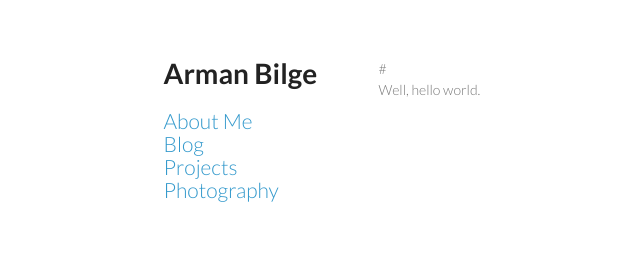
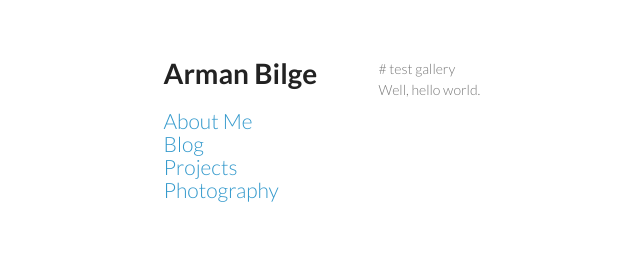
Before and after one commit to armanbilge/armanbilge.github.io, a Jekyll site: the page built from photos/test.md, in a window 1280 px wide. Shown: the top 253 px of the page, without its empty margins (119-759 px from the left). Built offline with Jekyll 4.4.1, drawn with Linux system fonts in a browser that asks for light colours.

Commit message:
Update gallery.md

```diff
--- a/_layouts/gallery.md
+++ b/_layouts/gallery.md
@@ -1,9 +1,8 @@
 ---
-title: {{ title }}
 layout: default
 
 ---
 
-# {{ title  }}
+# {{ page.title  }}
 
 {{ content }}
```
